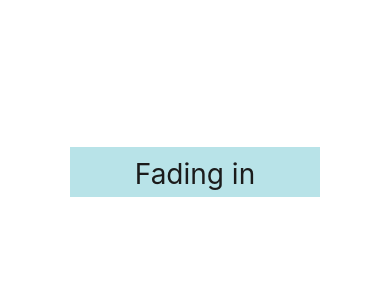
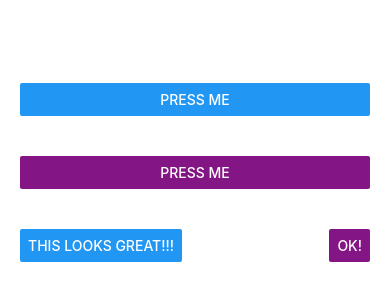
Before and after one commit to AbhirajSingh11/myrepo, a React Native app: screen / in a window 390 px wide. Shown: the part 250-550 px from the top of the page. Built offline with nearby package versions, Linux system fonts and the light colour scheme.

Commit message:
Revert "Update App.js"
This reverts commit e56ade631fe9550e23e656d38f8ee9a828fcf948.

```diff
--- a/App.js
+++ b/App.js
@@ -6,49 +6,60 @@
  * @flow
  */
 
-import React from 'react';
-import { Animated, Text, View } from 'react-native';
+import React, { Component } from 'react';
+import { Alert, AppRegistry, Button, StyleSheet, View } from 'react-native';
 
-class FadeInView extends React.Component {
-  state = {
-    fadeAnim: new Animated.Value(0),  // Initial value for opacity: 0
-  }
-
-  componentDidMount() {
-    Animated.timing(                  // Animate over time
-      this.state.fadeAnim,            // The animated value to drive
-      {
-        toValue: 1,                   // Animate to opacity: 1 (opaque)
-        duration: 10000,              // Make it take a while
-      }
-    ).start();                        // Starts the animation
+export default class ButtonBasics extends Component {
+  _onPressButton() {
+    Alert.alert('You tapped the button!')
   }
 
   render() {
-    let { fadeAnim } = this.state;
-
     return (
-      <Animated.View                 // Special animatable View
-        style={{
-          ...this.props.style,
-          opacity: fadeAnim,         // Bind opacity to animated value
-        }}
-      >
-        {this.props.children}
-      </Animated.View>
+      <View style={styles.container}>
+        <View style={styles.buttonContainer}>
+          <Button
+            onPress={this._onPressButton}
+            title="Press Me"
+          />
+        </View>
+        <View style={styles.buttonContainer}>
+          <Button
+            onPress={this._onPressButton}
+            title="Press Me"
+            color="#841584"
+          />
+        </View>
+        <View style={styles.alternativeLayoutButtonContainer}>
+          <Button
+            onPress={this._onPressButton}
+            title="This looks great!!!"
+          />
+          <Button
+            onPress={this._onPressButton}
+            title="OK!"
+            color="#841584"
+          />
+        </View>
+      </View>
     );
   }
 }
 
-// You can then use your `FadeInView` in place of a `View` in your components:
-export default class App extends React.Component {
-  render() {
-    return (
-      <View style={{flex: 1, alignItems: 'center', justifyContent: 'center'}}>
-        <FadeInView style={{width: 250, height: 50, backgroundColor: 'powderblue'}}>
-          <Text style={{fontSize: 28, textAlign: 'center', margin: 10}}>Fading in</Text>
-        </FadeInView>
-      </View>
-    )
+const styles = StyleSheet.create({
+  container: {
+   flex: 1,
+   justifyContent: 'center',
+  },
+  buttonContainer: {
+    margin: 20
+  },
+  alternativeLayoutButtonContainer: {
+    margin: 20,
+    flexDirection: 'row',
+    justifyContent: 'space-between'
   }
-}
+});
+
+// skip this line if using Create React Native App
+AppRegistry.registerComponent('AwesomeProject', () => ButtonBasics);
```
